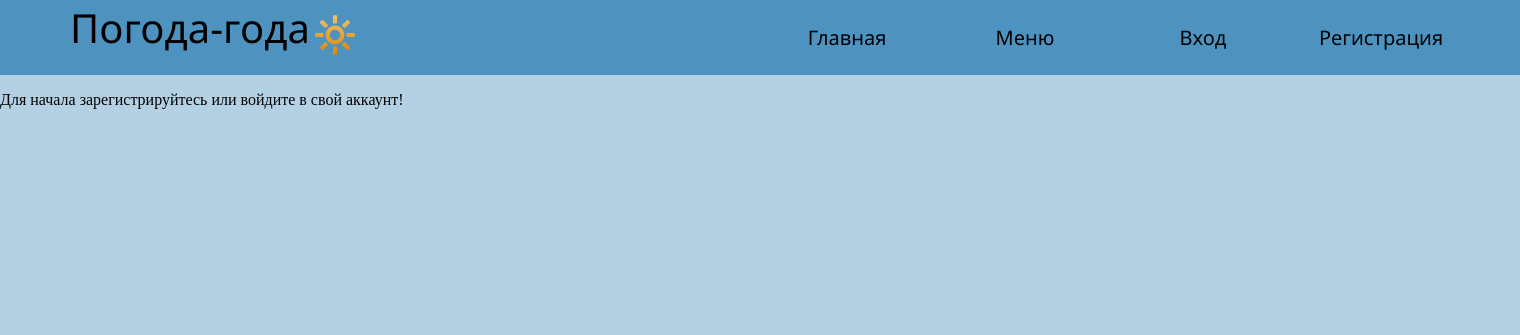
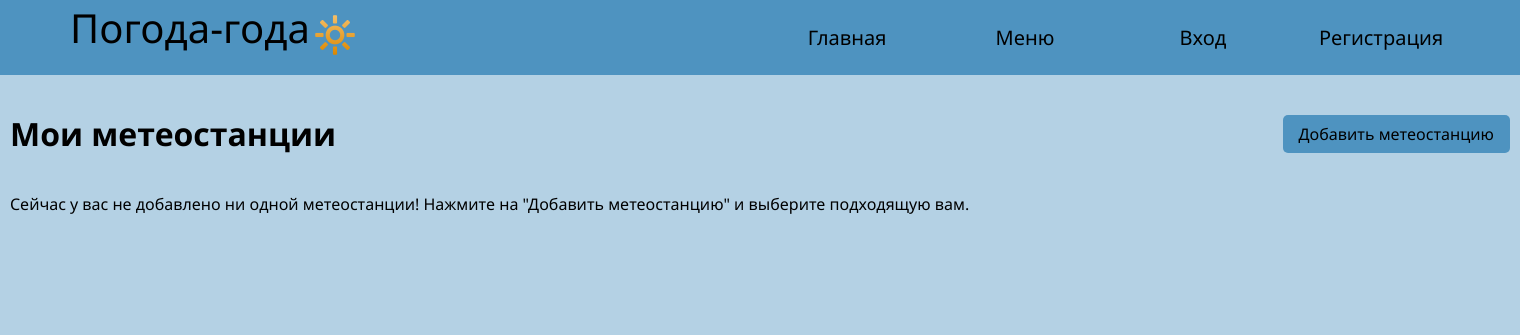
Before and after one commit to JustBlood/weathermodule, a Django app: page /weather/my_stations/ in a window 1520 px wide. Shown: the top 335 px of the page. Run offline with Django 4.2, Linux system fonts and the light colour scheme; data comes from the database, SQL or seed files in the repository; both versions use the stored data as it was after the commit.

Commit message:
Добавили стилей, соединили страницы -мои станции- и -Добавить станции-

```diff
--- a/weathermodule/weather/models.py
+++ b/weathermodule/weather/models.py
@@ -23,8 +23,9 @@ class UserMeteostations(models.Model):
 
 class Meteostations(models.Model):
     pass
-    # id = models.AutoField(primary_key=True)
-    # location = models.TextField()
+
+    def __lt__(self, other):
+        return self.pk < other.pk
 
 class Indicators(models.Model):
     meteostation_id = models.ForeignKey('Meteostations', on_delete=models.CASCADE)
--- a/weathermodule/weather/static/css/style.css
+++ b/weathermodule/weather/static/css/style.css
@@ -1,9 +1,11 @@
 body {
     background-color:#3f89bb63;
     margin: 0;
+    font-family: 'Segoe UI', Tahoma, Geneva, Verdana, sans-serif;
+
 }
 #block-body {
-    width: 1200px;
+    width: 1500px;
     margin: 0px auto;
     height: auto;
 }
@@ -64,3 +66,77 @@ li:hover > a, .top-menu a:hover {
 li:hover .sub-menu{
     display: flex;
 }
+
+ /* Затемнение всей страницы при открытии окна */
+.modal {
+    display: none;
+    position: fixed;
+    z-index: 1;
+    left: 0;
+    top: 0;
+    width: 100%;
+    height: 100%;
+    overflow: auto; /* разрешаем прокрутку */
+    background-color: rgba(0,0,0,0.4);
+}
+
+/* Добавляется при открытии окна */
+.modal-open {
+    display: block;
+}
+
+/* Содержимое модального окна */
+.modal-content {
+    background-color:#91b8e5;
+    margin: 10% auto; /* отступ сверху и центрирование по горизонтали */
+    padding: 20px;
+    border: 1px solid #888;
+    border-radius: 5px;
+    width: 70%;
+}
+
+/* Кнопка закрытия модального окна */
+.close {
+    color: rgb(0, 0, 0);
+    float: right;
+    font-size: 28px;
+    font-weight: bold;
+}
+
+.close:hover {
+    color: black;
+    text-decoration: none;
+    cursor: pointer;
+}
+
+.btn{
+    appearance: none;
+    border: 0;
+    border-radius: 5px;
+    background: #4e93c0;
+    color: black;
+    padding: 8px 16px;
+    font-size: 16px;
+    min-width: 100px;
+    max-height: 50px;
+    align: center;
+    font-family: inherit;
+    margin-top: auto;
+    margin-bottom: auto;
+}
+#myBtn:hover {
+    transition: all 0.5s ease;
+    background-color: #a289ff;
+}
+.list{
+    column-count: 3;
+}
+.list li{
+    padding-top: 10px;
+}
+
+#container-my-stations{
+    width: 100%;
+    display: flex;
+    justify-content: space-between;
+}
--- a/weathermodule/weather/templates/weather/my_stations.html
+++ b/weathermodule/weather/templates/weather/my_stations.html
@@ -1,21 +1,90 @@
-{% extends 'base.html' %}
+<!DOCTYPE html>
+<html lang="ru">
+<head>
+    <meta charset="UTF-8">
+    <meta http-equiv="X-UA-Compatible" content="IE=edge">
+    <meta name="viewport" content="width=device-width, initial-scale=1.0">
+    {% load static %}
+    <link rel="stylesheet" href="{% static 'css/style.css' %}">
+    <script src="{% static 'js/script.js' %}"></script>
+    <title>Мои метеостанции</title>
+</head>
 
-{% block content %}
+<body>
 
+    <header>
+        <div class="logo">
+            <span>Погода-года</span>
+            <img src="{% static 'img/logo1.png'%}">
+        </div>
+        <nav>
+            <ul class="top-menu">
+                    <li><a href="{% url 'home' %}">Главная</a></li>
+                    <li><a>Меню</a>
+                        <ul class="sub-menu">
+                            <li><a href="{% url 'my_stations' %}">Мои станции</a></li>
+                        </ul>
+                    </li>
                     {% if user.is_authenticated %}
-<!--Сделать отображение моих метеостанций-->
-<li><a href="{% url 'add_station' %}">Добавить метеостанцию</a></li>
-{% if stations %}
+                    <li><a href="{% url 'logout' %}">Выход</a></li>
+                {% else %}
+                <li><a href="{% url 'login' %}">Вход</a></li>
+                <li><a href="{% url 'register' %}">Регистрация</a></li>
+                {% endif %}
+            </ul>
+        </nav>
+    </header>
+
+    <div id="block-body">
+        <div id="container-my-stations">
+        <h1>Мои метеостанции</h1>
+
+        <!-- Кнопка открытия модального окна -->
+        <button id="add_meteo_btn" class="btn">Добавить метеостанцию</button>
+        </div>
+
+        {% if user_stations %}
         <ul>
-        {% for station in stations %}
-        <li>Метеостанция...{{ i }}</li>
+            {% for station in user_stations %}
+                <form action="" method="post">
+                    {% csrf_token %}
+                    <li>Метеостанция №{{ station.pk }}</li>
+                    <input type="submit" class="btn" value="Удалить из моих метеостанций" name="delete_{{station.pk}}">
+                </form>
             {% endfor %}
         </ul>
+        {% else %}
+        <p>Сейчас у вас не добавлено ни одной метеостанции! Нажмите на "Добавить метеостанцию" и выберите подходящую вам.</p>
+        {% endif %}
 
+        <!-- Затемнение всей страницы при открытии окна -->
+        <div id="myModal" class="modal">
+            <!-- Содержимое модального окна -->
+            <div class="modal-content">
+                <span class="close">&times;</span>
+                <h3>Выберите метеостанцию из списка:</h3>
+                {% if all_stations %}
+                <ul class="list">
+                    {% for station in all_stations %}
+                    <li>
+                        <form action="" method="post">
+                            {% csrf_token %}
+                            <span>"Метеостанция номер {{station}}"</span>
+
+                            <input id="add_station" type="submit" class="btn" value="Добавить" name="add_number_{{station}}">
+                        </form>
+
+<!--                        <span>"Станция 1"</span>-->
+<!--                        <button id="add_station">Добавить</button>-->
+                    </li>
+                    {% endfor %}
+                </ul>
                 {% else %}
-<p>У вас не добавлено ни одной метеостанции</p>
+                <p>Вы уже выбрали все доступные метеостанции.</p>
                 {% endif %}
-{% else %}
-<p>Для начала зарегистрируйтесь или войдите в свой аккаунт!</p>
-{% endif %}
-{% endblock %}
+
+            </div>
+        </div>
+    </div>
+</body>
+</html>
--- a/weathermodule/weather/urls.py
+++ b/weathermodule/weather/urls.py
@@ -9,8 +9,6 @@ urlpatterns = [
     path('weather/post_indicators/', add_indicators, name='add_indicators'),
 
     path('weather/my_stations/', MyStations.as_view(), name='my_stations'),
-
-    path('weather/my_stations/add', AddStation.as_view(), name='add_station'),
 
     path('users/login/', MyLoginView.as_view(), name='login'),
 
--- a/weathermodule/weather/views.py
+++ b/weathermodule/weather/views.py
@@ -23,23 +23,6 @@ class MyLoginView(LoginView):
     form_class = MyAuthenticationForm
 
 
-class AddStation(TemplateView):
-    template_name = 'add_station.html'
-
-    def get(self, request, *args, **kwargs):
-        data = Meteostations.objects.all()
-        try:
-            user_stations = UserMeteostations.objects.filter(user_id=request.user.pk)
-        except:
-            context = {'data': data}
-            return self.render_to_response(context)
-        no_needs = []
-        for i in user_stations:
-            no_needs.append(data.get(pk=i.meteostation_id))
-        needs = [x for x in data if x not in no_needs]
-        context = {'stations': [x.pk for x in needs]}
-        return self.render_to_response(context)
-
 class MyStations(TemplateView):
     # Отображает страницу "Мои станции"
     template_name = 'my_stations.html'
@@ -47,11 +30,39 @@ class MyStations(TemplateView):
     def get(self, request, *args, **kwargs):
         context = self.get_context_data(**kwargs)
         try:
-            context['stations'] = UserMeteostations.objects.get(pk=request.user.pk)
-        except Exception as ex:
-            context['stations'] = None
-        return self.render_to_response(context)
-        # return render(request, self.template_name, context)
+            st_list = []
+            for station in UserMeteostations.objects.filter(user=request.user):
+                st_list.append(station.meteostation)
+            st_list.sort()
+            context['user_stations'] = st_list
+        except:
+            context['user_stations'] = None
+
+        all_stations = Meteostations.objects.all()
+        try:
+            user_stations = UserMeteostations.objects.filter(user_id=request.user.pk)
+            no_needs = []
+            for i in user_stations:
+                no_needs.append(all_stations.get(pk=i.meteostation_id))
+            needs = [x for x in all_stations if x not in no_needs]
+            context['all_stations'] = [x.pk for x in needs]
+            return self.render_to_response(context)
+        except:
+            context['all_stations'] = all_stations.pk
+            return self.render_to_response(context)
+
+
+    def post(self, request):
+        for key in request.POST:
+            user = User.objects.get(pk=request.user.pk)
+            if key.startswith('delete_'):
+                UserMeteostations.objects.get(user=request.user.pk, meteostation_id=int(key.split('_')[-1])).delete()
+            elif key.startswith('add_number_'):
+                meteo_number = key.split('_')[-1]
+                station = Meteostations.objects.get(pk=meteo_number)
+                um = UserMeteostations(user=request.user, meteostation=station)
+                um.save()
+        return redirect('my_stations')
 
 
 @csrf_exempt
```
Also changed, not shown: weathermodule/weather/static/js/script.js (added, +65 -0 lines), weathermodule/weather/templates/weather/add_station.html (deleted, +0 -9 lines), weathermodule/weather/templates/weather/home.html (+1 -9 lines), weathermodule/db.sqlite3. Lines whose indentation alone changed are shown as unchanged.
